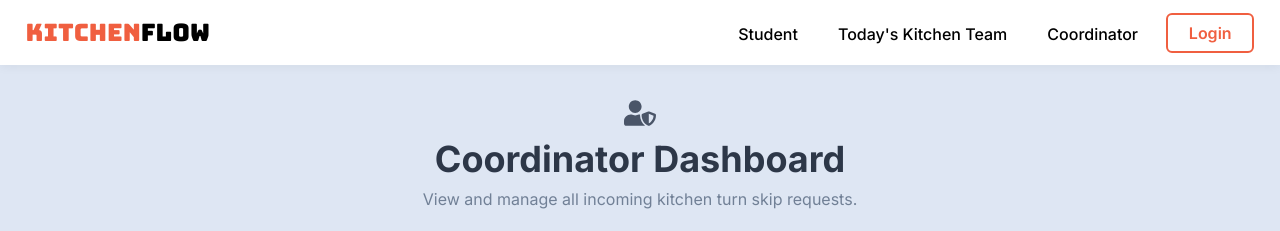
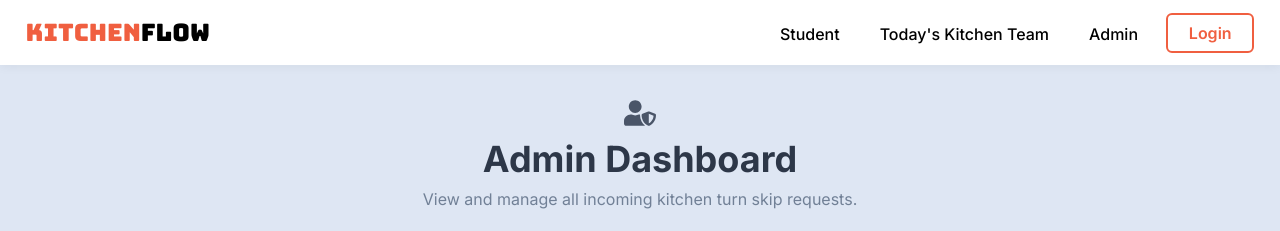
Before and after one commit to renukachouhan-24/Kitchen-turn-project, a React (Vite) app in the folder Frontend/: page /coordinator in a window 1280 px wide. Shown: the top 231 px of the page. Built offline with nearby package versions, Linux system fonts and the light colour scheme; no server answers.

Commit message:
Update timer for rtation

```diff
--- a/Frontend/src/components/CoordinatorRequestPanel.jsx
+++ b/Frontend/src/components/CoordinatorRequestPanel.jsx
@@ -111,7 +111,7 @@ const CoordinatorRequestPanel = () => {
 
             <div className={styles.titleSection}>
                 <FaUserShield className={styles.titleIcon} />
-                <h1>Coordinator Dashboard</h1>
+                <h1>Admin Dashboard</h1>
                 <p>View and manage all incoming kitchen turn skip requests.</p>
             </div>
 
--- a/Frontend/src/components/Navbar.jsx
+++ b/Frontend/src/components/Navbar.jsx
@@ -66,7 +66,7 @@ const Navbar = ({ showRegister, showSkipRequest }) => {
                 <nav className={styles.mainNav}>
                     <Link to="/dashboard">Student</Link>
                     <Link to="/today-team">Today's Kitchen Team</Link>
-                    <Link to="/coordinator">Coordinator</Link>
+                    <Link to="/coordinator">Admin</Link>
                     {isCoordinator && (
                         <Link to="/user-management">Manage Users</Link>
                     )}
--- a/Frontend/src/components/StudentDashboard.jsx
+++ b/Frontend/src/components/StudentDashboard.jsx
@@ -66,7 +66,7 @@ const StudentDashboard = () => {
         const refreshInterval = setInterval(() => {
             fetchAllStudents();
             fetchActiveStudentsForTeams();
-        }, 86400000);
+        }, 180000);
 
         return () => clearInterval(refreshInterval);
     }, []);
```
Also changed, not shown: 1 other file (tests, documents, lock files or other folders).
